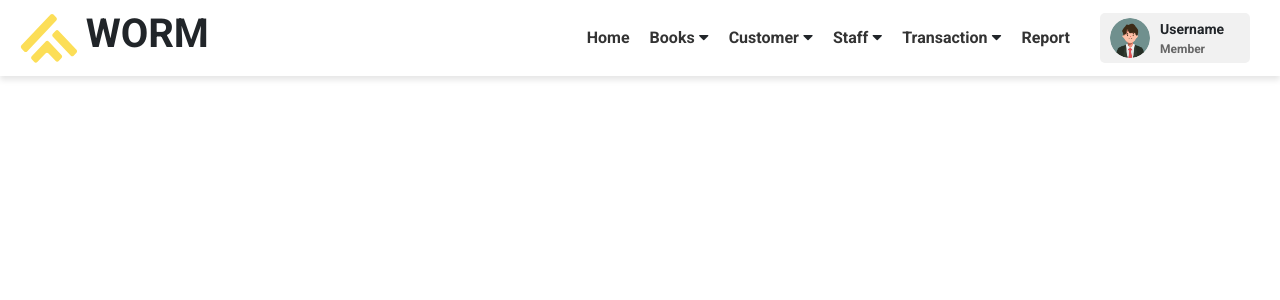
After one commit to KiraQiez/Worm, a PHP site: page /StaffHeader.php in a window 1280 px wide. The commit adds this page. Shown: the top 300 px of the page. Run offline with PHP 8.4, Linux system fonts and the light colour scheme; data that the repository does not hold is empty.

Commit message:
added staff header and couresal to the quotes

```diff
--- a/MainHeader.php
+++ b/MainHeader.php
@@ -28,7 +28,7 @@
             <img src="rsc/image/picture.png" alt="Profile Image">
             <div class="dropdown">
                 <div class="user-info">
-                    <p>Username</p>
+                    <p>Login Now</p>
                 </div>
                 <div class="dropdown-menu">
                     <a href="MainLogin.php">Login</a>
--- /dev/null
+++ b/StaffHeader.php
@@ -0,0 +1,76 @@
+<!DOCTYPE html>
+<html lang="en">
+
+<head>
+    <meta charset="UTF-8">
+    <meta name="viewport" content="width=device-width, initial-scale=1.0">
+    <title><?php echo $title; ?></title>
+    <link rel="stylesheet" href="https://cdn.jsdelivr.net/npm/bootstrap@5.2.3/dist/css/bootstrap.min.css">
+    <link rel="stylesheet" href="rsc/styles.css">
+    <link rel="stylesheet" href="rsc/customer.css">
+    <link rel="stylesheet" href="https://cdnjs.cloudflare.com/ajax/libs/font-awesome/5.15.3/css/all.min.css">
+</head>
+
+<body>
+    <div class="header">
+        <div class="d-flex align-items-center">
+            <img src="rsc/image/logo.svg" alt="INTERIOR Logo">
+            <h1 class="ms-2">WORM</h1>
+        </div>
+        <div class="nav">
+            <ul>
+                <li><a href="MainHomepage.php">Home</a></li>
+                <li class="dropdown">
+                    <a href="#">Books</a>
+                    <i class="fas fa-caret-down"></i>
+                    <div class="dropdown-menu">
+                        <a href="#">Book Data</a>
+                        <a href="#">Insert Book</a>
+                        <a href="#">Update Book</a>
+                    </div>
+                </li>
+                <li class="dropdown">
+                    <a href="#">Customer</a>
+                    <i class="fas fa-caret-down"></i>
+                    <div class="dropdown-menu">
+                        <a href="#">Customer Data</a>
+                        <a href="#">Insert Customer</a>
+                        <a href="#">Update Customer</a>
+                    </div>
+                </li>
+                <li class="dropdown">
+                    <a href="#">Staff</a>
+                    <i class="fas fa-caret-down"></i>
+                    <div class="dropdown-menu">
+                        <a href="#">Staff Data</a>
+                        <a href="#">Insert Staff</a>
+                        <a href="#">Update Staff</a>
+                    </div>
+                </li>
+                <li class="dropdown">
+                    <a href="#">Transaction</a>
+                    <i class="fas fa-caret-down"></i>
+                    <div class="dropdown-menu">
+                        <a href="#">Transaction Data</a>
+                        <a href="#">Insert Transaction</a>
+                        <a href="#">Update Transaction</a>
+                    </div>
+                </li>
+                <li><a href="#">Report</a></li>
+            </ul>
+        </div>
+        <div class="user-profile">
+            <img src="rsc/image/picture.png" alt="Profile Image">
+            <div class="dropdown">
+                <div class="user-info">
+                    <p>Username</p>
+                    <p class="rank">Member</p>
+                </div>
+                <div class="dropdown-menu">
+                    <a href="#">Profile</a>
+                    <a href="#">Settings</a>
+                    <a href="MainLogout.php">Logout</a>
+                </div>
+            </div>
+        </div>
+    </div>
```
Also changed, not shown: MainHomepage.php (+51 -59 lines), rsc/styles.css (+68 -15 lines).
